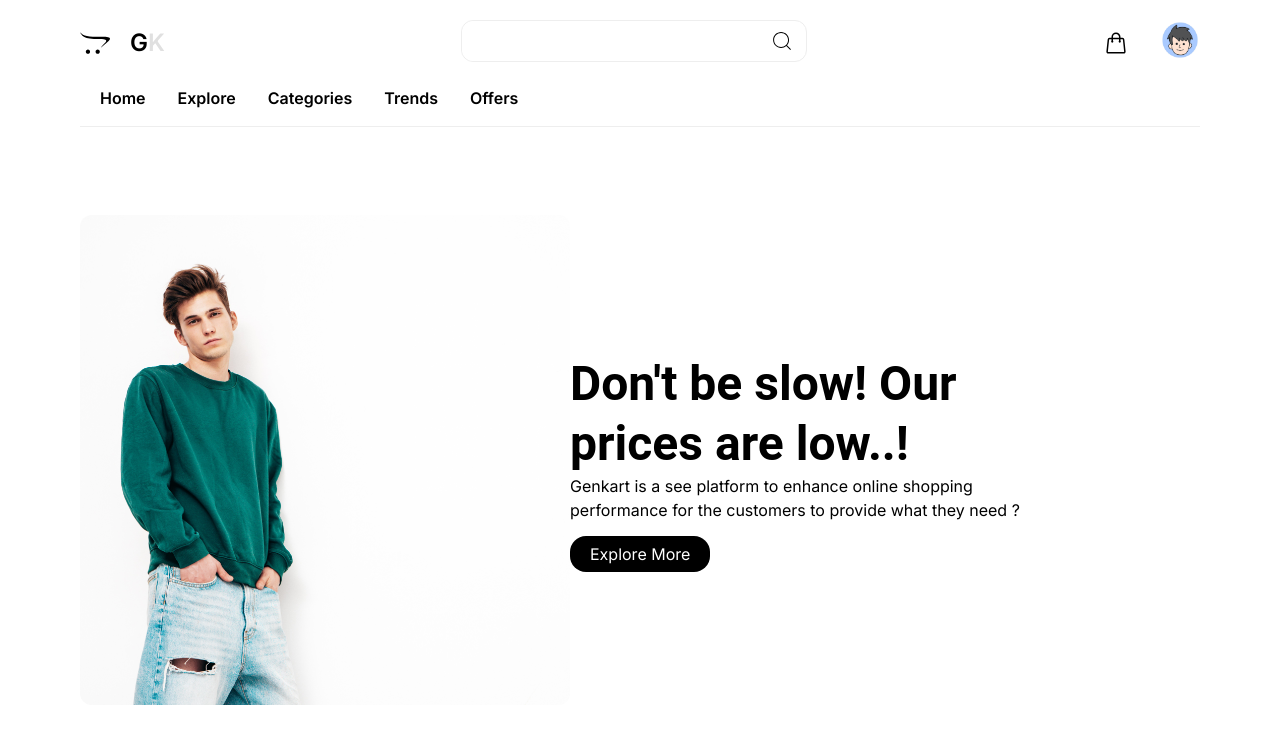
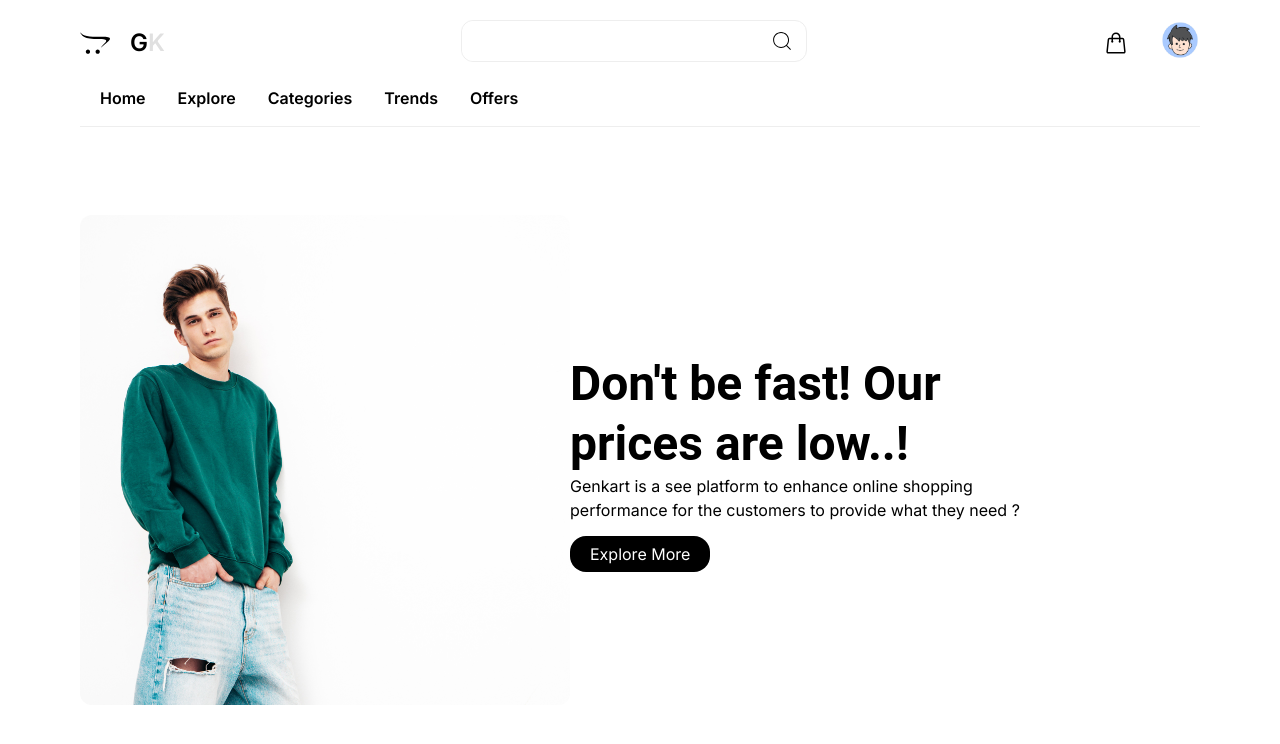
Before and after one commit to Rajj23/Genkart, a Next.js app in the folder client/: page / in a window 1280 px wide. Shown: the top 744 px of the page. Built offline with nearby package versions, Linux system fonts and the light colour scheme; no server answers.

Commit message:
pipeline test

```diff
--- a/client/src/components/Home/Hero.jsx
+++ b/client/src/components/Home/Hero.jsx
@@ -18,7 +18,7 @@ const Hero = () => {
           </div>
           <div className="my-auto grid gap-5 lg:gap-0 pt-5 lg:pt-0">
             <h1 className="lg:text-5xl text-3xl font-semibold font-sans lg:leading-[60px]">
-              Don&apos;t be slow! Our prices are low..!
+              Don&apos;t be fast! Our prices are low..!
             </h1>
             <h3>
               Genkart is a see platform to enhance online shopping
```
